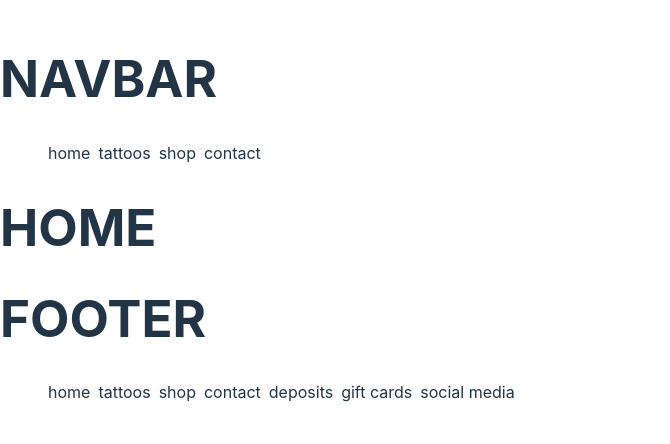
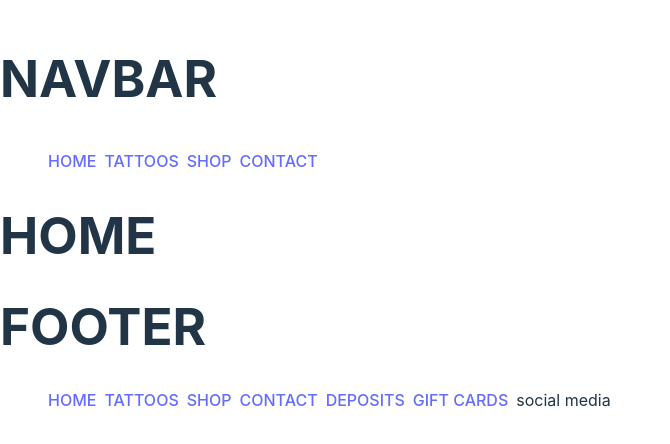
Before and after one commit to rmarafioti/wildWindSite, a React (Vite) app: page / in a window 1280 px wide. Shown: the part 182-626 px from the top of the page, without its empty margins (0-670 px from the left). Built offline with nearby package versions, Linux system fonts and the light colour scheme.

Commit message:
routing is functional with navlinks in navbar and footer

```diff
--- a/src/layout/Footer.jsx
+++ b/src/layout/Footer.jsx
@@ -1,14 +1,28 @@
+import { NavLink } from "react-router-dom";
+
 export default function Footer() {
   return (
     <>
       <h1>FOOTER</h1>
       <ul>
-        <li>home</li>
-        <li>tattoos</li>
-        <li>shop</li>
-        <li>contact</li>
-        <li>deposits</li>
-        <li>gift cards</li>
+        <li>
+          <NavLink to="/">HOME</NavLink>
+        </li>
+        <li>
+          <NavLink to="/tattoos">TATTOOS</NavLink>
+        </li>
+        <li>
+          <NavLink to="/shop">SHOP</NavLink>
+        </li>
+        <li>
+          <NavLink to="/contact">CONTACT</NavLink>
+        </li>
+        <li>
+          <NavLink to="/deposits">DEPOSITS</NavLink>
+        </li>
+        <li>
+          <NavLink to="/giftcards">GIFT CARDS</NavLink>
+        </li>
         <li>social media</li>
       </ul>
     </>
--- a/src/layout/Navbar.jsx
+++ b/src/layout/Navbar.jsx
@@ -1,13 +1,23 @@
+import { NavLink } from "react-router-dom";
+
 export default function Navbar() {
   return (
-    <>
+    <nav>
       <h1>NAVBAR</h1>
       <ul>
-        <li>home</li>
-        <li>tattoos</li>
-        <li>shop</li>
-        <li>contact</li>
+        <li>
+          <NavLink to="/">HOME</NavLink>
+        </li>
+        <li>
+          <NavLink to="/tattoos">TATTOOS</NavLink>
+        </li>
+        <li>
+          <NavLink to="/shop">SHOP</NavLink>
+        </li>
+        <li>
+          <NavLink to="/contact">CONTACT</NavLink>
+        </li>
       </ul>
-    </>
+    </nav>
   );
 }
```
